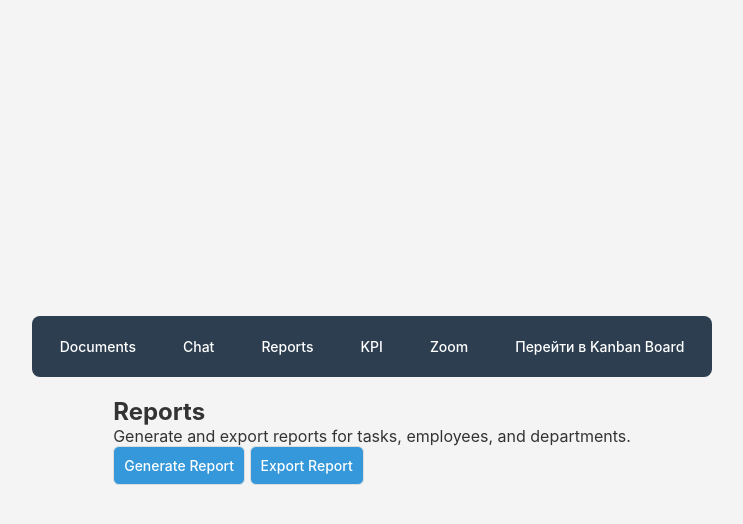
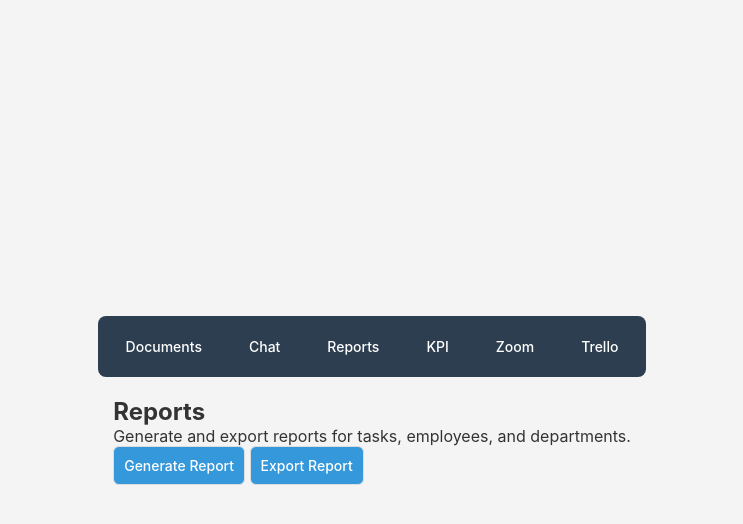
Before and after one commit to avipaut/kursach-master, a Flask app: page /reports/ in a window 1280 px wide. Shown: the top 524 px of the page, without its empty margins (268-1011 px from the left). Run offline with Flask 3, Linux system fonts and the light colour scheme; a user stored in the database is signed in.

```diff
--- a/templates/base.html
+++ b/templates/base.html
@@ -14,7 +14,7 @@
         <a href="{{ url_for('reports.reports') }}">Reports</a>
         <a href="{{ url_for('kpi.kpi_constructor') }}">KPI</a>
         <a href="{{ url_for('zoom.zoom') }}">Zoom</a>
-        <a href="{{ url_for('kanban.kanban_board') }}">Перейти в Kanban Board</a>
+        <a href="{{ url_for('kanban.kanban_board') }}">Trello</a>
 
 
     </div>
--- a/templates/chat.html
+++ b/templates/chat.html
@@ -15,6 +15,8 @@
         <a href="{{ url_for('reports.reports') }}">Reports</a>
         <a href="{{ url_for('kpi.kpi_constructor') }}">KPI</a>
         <a href="{{ url_for('zoom.zoom') }}">Zoom</a>
+        <a href="{{ url_for('kanban.kanban_board') }}">Trello</a>
+
     </div>
 
     <div class="container">
--- a/templates/documents.html
+++ b/templates/documents.html
@@ -63,6 +63,8 @@
                 <a class="nav-link" href="{{ url_for('reports.reports') }}">Reports</a>
                 <a class="nav-link" href="{{ url_for('kpi.kpi_constructor') }}">KPI</a>
                 <a class="nav-link" href="{{ url_for('zoom.zoom') }}">Zoom</a>
+                <a class="nav-link" href="{{ url_for('kanban.kanban_board') }}">Trello</a>
+
                 <form action="{{ url_for('auth.logout') }}" method="GET" class="nav-link">
                     <button class="btn btn-outline-danger btn-sm">Log Out</button>
                 </form>
--- a/templates/kpi_constructor.html
+++ b/templates/kpi_constructor.html
@@ -62,6 +62,8 @@
                         <a href="{{ url_for('reports.reports') }}" class="text-gray-600 hover:text-gray-900 px-3 py-2 rounded-md text-sm font-medium transition-colors">Reports</a>
                         <a href="{{ url_for('kpi.kpi_constructor') }}" class="text-blue-600 border-b-2 border-blue-600 px-3 py-2 text-sm font-semibold">KPI</a>
                         <a href="{{ url_for('zoom.zoom') }}" class="text-gray-600 hover:text-gray-900 px-3 py-2 rounded-md text-sm font-medium transition-colors">Zoom</a>
+                        <a href="{{ url_for('kanban.kanban_board') }}" class=" text-gray-600 hover:text-gray-900 px-3 py-2 rounded-md text-sm font-medium transition-colors">Trello</a>
+
                     </div>
                 </div>
                 <div class="flex items-center">
--- a/templates/zoom.html
+++ b/templates/zoom.html
@@ -16,7 +16,10 @@
                 <a class="nav-link" href="{{ url_for('reports.reports') }}">Reports</a>
                 <a class="nav-link" href="{{ url_for('kpi.kpi_constructor') }}">KPI</a>
                 <a class="nav-link" href="{{ url_for('zoom.zoom') }}">Zoom</a>
+                <a class= "nav-link" href="{{ url_for('kanban.kanban_board') }}">Trello</a>
+
                 <form action="{{ url_for('auth.logout') }}" method="GET" class="nav-link">
+
                     <button class="btn btn-outline-danger btn-sm">Log Out</button>
                 </form>
             </div>
```
